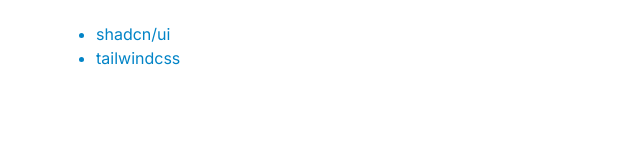
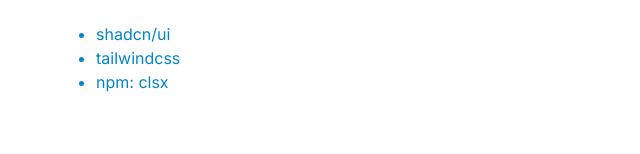
Before and after one commit to KhizerRehan/awesome.tools, a Next.js app: page /stack in a window 1280 px wide. Shown: the part 146-300 px from the top of the page, without its empty margins (0-640 px from the left). Built offline with nearby package versions, Linux system fonts and the light colour scheme.

Commit message:
Update workflow file and update npm package in stack page

```diff
--- a/src/app/stack/page.tsx
+++ b/src/app/stack/page.tsx
@@ -10,7 +10,10 @@
           <Link href={"https://ui.shadcn.com/"}>shadcn/ui</Link>
         </li>
         <li className=" text-sky-600 cursor-pointer">
-          <Link href={"https://tailwindcss.com//"}>tailwindcss</Link>
+          <Link href={"https://tailwindcss.com/"}>tailwindcss</Link>
+        </li>
+        <li className=" text-sky-600 cursor-pointer">
+          <Link href={"https://github.com/lukeed/clsx"}>npm: clsx</Link>
         </li>
       </ul>
     </main>
```
